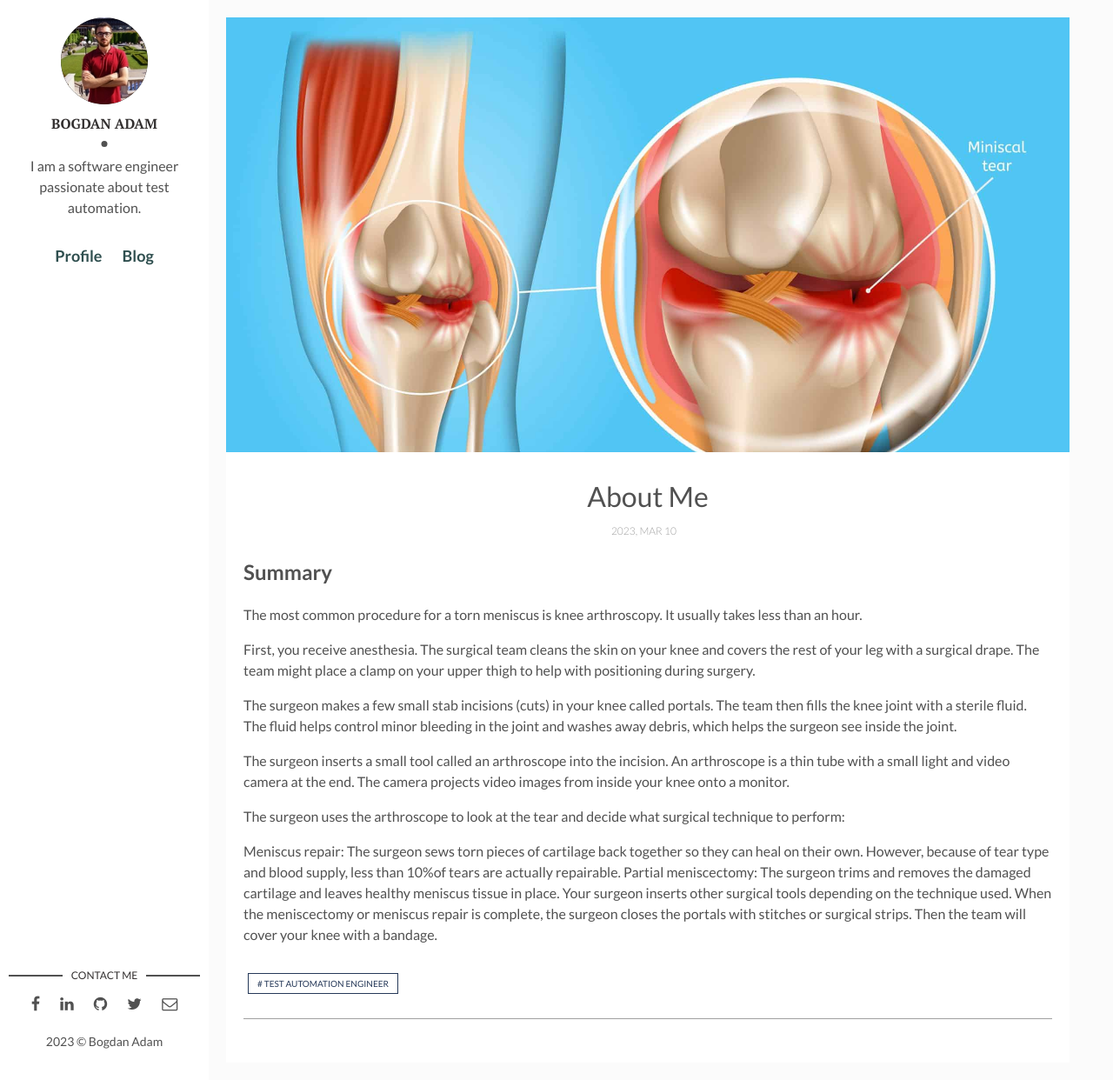
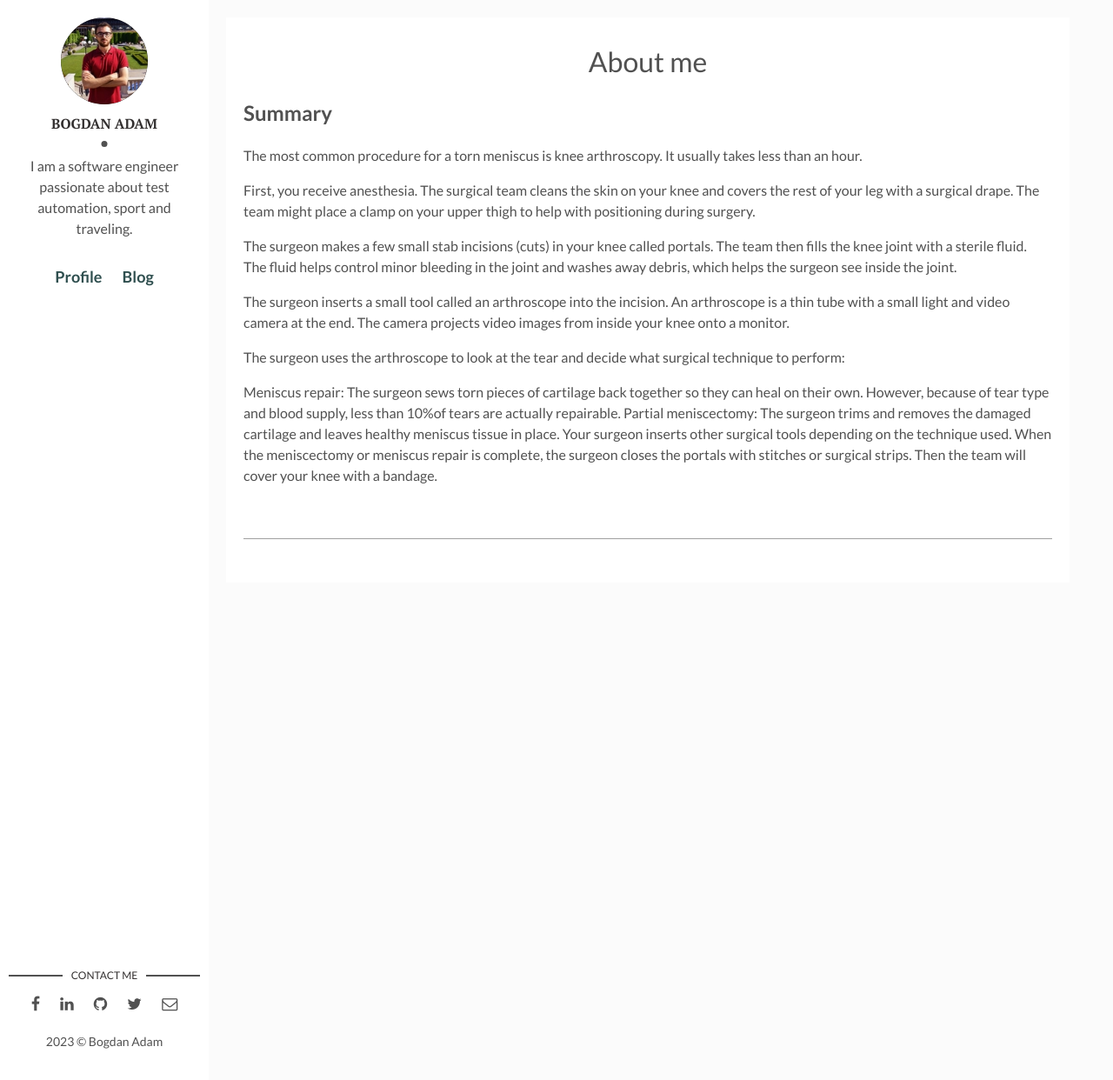
Before and after one commit to bogdan-adam/bogdan-adam.github.io, a Jekyll site: the page built from _posts/2017-04-05-profile.markdown, in a window 1280 px wide and 1242 px high. Shown: the whole window at 87% size. Built offline with Jekyll 4.4.1, drawn with Linux system fonts in a browser that asks for light colours.

Commit message:
updated profile

```diff
--- a/_config.yml
+++ b/_config.yml
@@ -8,7 +8,7 @@ site-twitter: #if your site has a twitter account, enter it here
 # Author Settings
 author: Bogdan Adam
 author-img: bogdan-adam-profile.jpg
-about-author: I am a software engineer passionate about test automation.
+about-author: I am a software engineer passionate about test automation, sport and traveling.
 social-facebook: bogdan.adam.921
 social-linkedin: bogdanadam
 social-github:  bogdan-adam
--- /dev/null
+++ b/_layouts/profile.html
@@ -0,0 +1,16 @@
+---
+layout: main
+---
+<article class="article-page">
+  <div class="page-content">
+    </div>
+    <div class="wrap-content">
+      <header class="header-page">
+        <h1 class="page-title">{{page.title}}</h1>
+      </header>
+      {{content | markdownify}}
+      <div class="page-footer">
+      </div>
+    </div>
+  </div>
+</article>
--- a/_posts/2017-04-05-profile.markdown
+++ b/_posts/2017-04-05-profile.markdown
@@ -1,11 +1,6 @@
 ---
-layout: post
-title: About Me
-date: Last updated 2023-03-10 12:52:20 +0300
-description: You’ll find this post in your `_posts` directory. Go ahead and edit it and re-build the site to see your changes. # Add post description (optional)
-img: meniscus-repair.jpg
-fig-caption: # Add figcaption (optional)
-tags: [test automation engineer]
+layout: profile
+title: About me
 ---
 
 ## Summary
```
